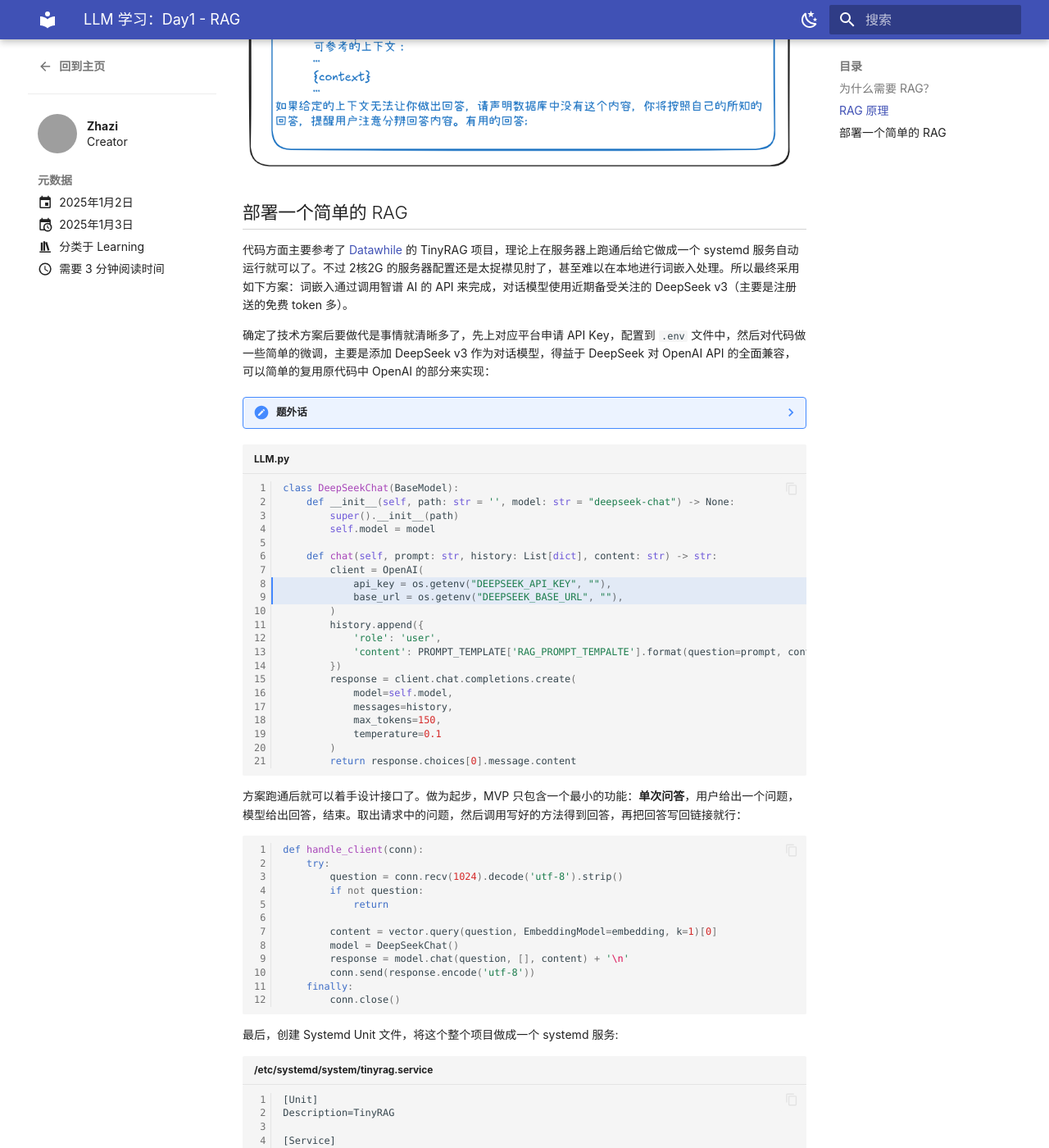
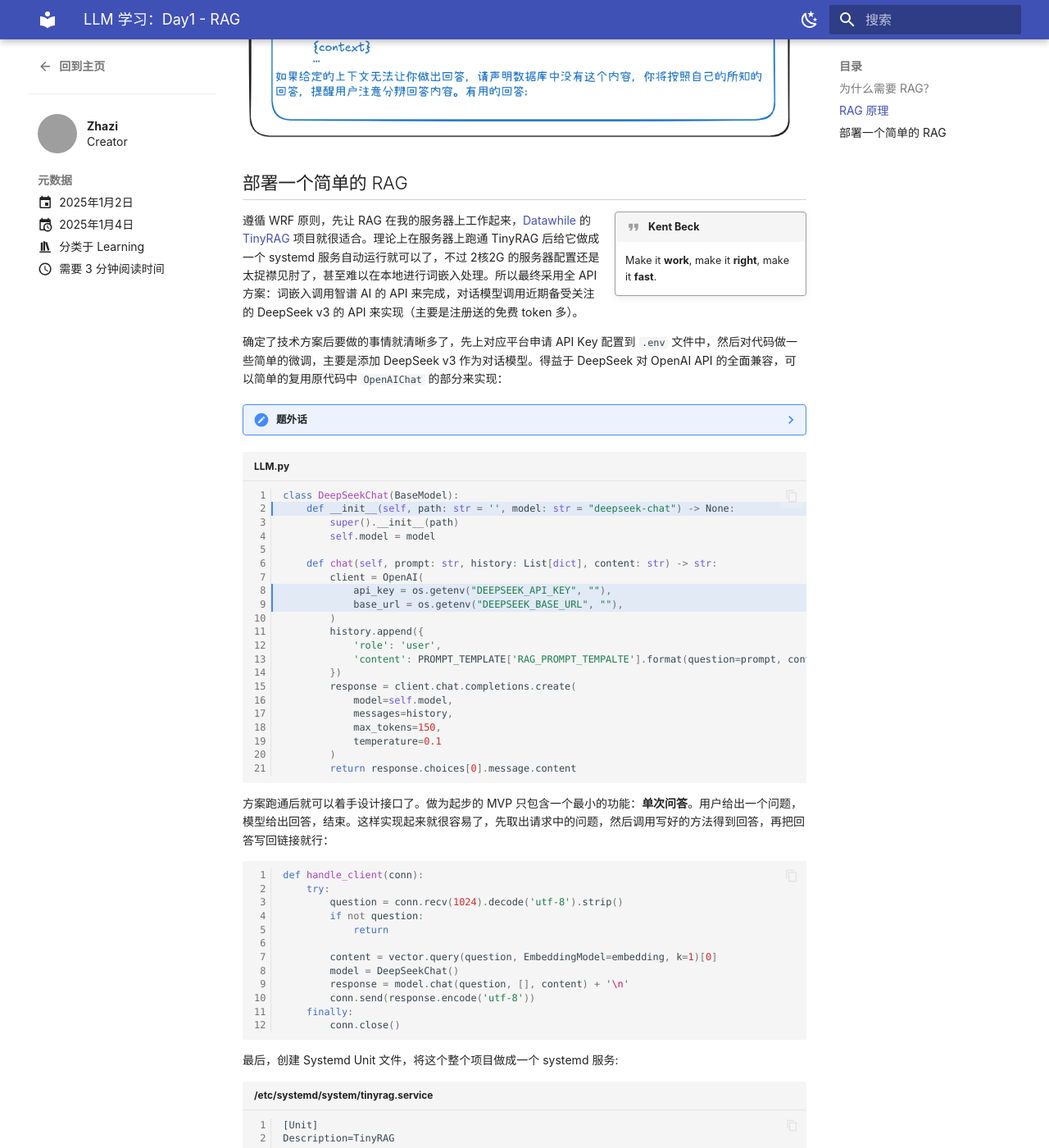
Before and after one commit to the-full/the-full.github.io, an MkDocs documentation site: the page built from docs/blog/posts/llm-day1-RAG.md, in a window 1280 px wide and 1400 px high, scrolled down 1253 px. Shown: the whole window at 82% size. Built offline with MkDocs 1.6.1 and Material for MkDocs 9.7.7, drawn with Linux system fonts in a browser that asks for light colours; some of the changed text lies outside the part shown; grey boxes are pictures that could not be loaded.

Commit message:
update: 校对了文稿

````diff
--- a/docs/blog/posts/llm-day1-RAG.md
+++ b/docs/blog/posts/llm-day1-RAG.md
@@ -48,15 +49,19 @@
 
 ## 部署一个简单的 RAG
 
-代码方面主要参考了 [Datawhile](https://github.com/datawhalechina) 的 TinyRAG 项目，理论上在服务器上跑通后给它做成一个 systemd 服务自动运行就可以了。不过 2核2G 的服务器配置还是太捉襟见肘了，甚至难以在本地进行词嵌入处理。所以最终采用如下方案：词嵌入通过调用智谱 AI 的 API 来完成，对话模型使用近期备受关注的 DeepSeek v3（主要是注册送的免费 token 多）。
+!!! quote inline end "Kent Beck"
 
-确定了技术方案后要做代是事情就清晰多了，先上对应平台申请 API Key，配置到 `.env` 文件中，然后对代码做一些简单的微调，主要是添加 DeepSeek v3  作为对话模型，得益于 DeepSeek 对 OpenAI API 的全面兼容，可以简单的复用原代码中 OpenAI 的部分来实现：
+    Make it **work**, make it **right**, make it **fast**.
+
+遵循 WRF 原则，先让 RAG 在我的服务器上工作起来，[Datawhile](https://github.com/datawhalechina) 的 [TinyRAG](https://github.com/datawhalechina/tiny-universe/tree/main/content/TinyRAG) 项目就很适合。理论上在服务器上跑通 TinyRAG 后给它做成一个 systemd 服务自动运行就可以了，不过 2核2G 的服务器配置还是太捉襟见肘了，甚至难以在本地进行词嵌入处理。所以最终采用全 API 方案：词嵌入调用智谱 AI 的 API 来完成，对话模型调用近期备受关注的 DeepSeek v3 的 API 来实现（主要是注册送的免费 token 多）。
+
+确定了技术方案后要做的事情就清晰多了，先上对应平台申请 API Key 配置到 `.env` 文件中，然后对代码做一些简单的微调，主要是添加 DeepSeek v3 作为对话模型。得益于 DeepSeek 对 OpenAI API 的全面兼容，可以简单的复用原代码中 `OpenAIChat` 的部分来实现：
 
 ??? note "题外话"
 
-    这种兼容使得我们可以在许多 AI 应用中替换 ChatGPT (搞个能用的 API Key 太难了 QAQ)，参考这个项目：[awesome-deepseek-integration](https://github.com/deepseek-ai/awesome-deepseek-integration/tree/main?tab=readme-ov-file)。
+    这种兼容使得我们可以在许多 AI 应用中替换 ChatGPT，参考这个项目：[awesome-deepseek-integration](https://github.com/deepseek-ai/awesome-deepseek-integration/tree/main?tab=readme-ov-file)，只能说要搞个能用的 OpenAI API Key 太难了 QAQ。
 
-```python title="LLM.py" linenums="1" hl_lines="8-9"
+```python title="LLM.py" linenums="1" hl_lines="2 8 9"
 class DeepSeekChat(BaseModel):
     def __init__(self, path: str = '', model: str = "deepseek-chat") -> None:
         super().__init__(path)
@@ -79,7 +84,9 @@
         )
         return response.choices[0].message.content
 ```
-方案跑通后就可以着手设计接口了。做为起步，MVP 只包含一个最小的功能：**单次问答**，用户给出一个问题，模型给出回答，结束。取出请求中的问题，然后调用写好的方法得到回答，再把回答写回链接就行：
+
+方案跑通后就可以着手设计接口了。做为起步的 MVP 只包含一个最小的功能：**单次问答**。用户给出一个问题，模型给出回答，结束。这样实现起来就很容易了，先取出请求中的问题，然后调用写好的方法得到回答，再把回答写回链接就行：
+
 ```python linenums="1"
 def handle_client(conn):
     try:
@@ -94,6 +101,7 @@
     finally:
         conn.close()
 ```
+
 最后，创建 Systemd Unit 文件，将这个整个项目做成一个 systemd 服务:
 ```conf title="/etc/systemd/system/tinyrag.service" linenums="1"
 [Unit]
````
Also changed, not shown: other parts of docs/blog/posts/llm-day1-RAG.md (+9 -4 lines).
